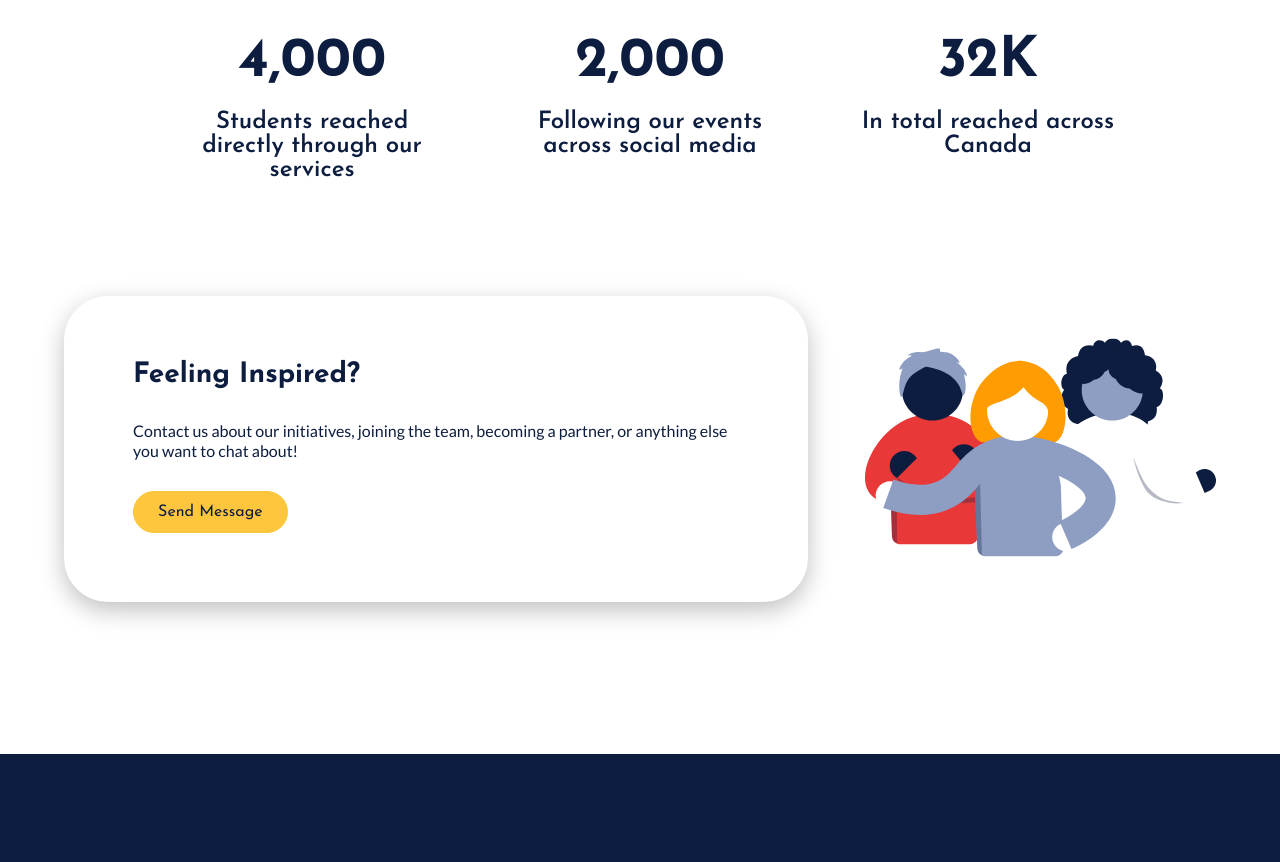
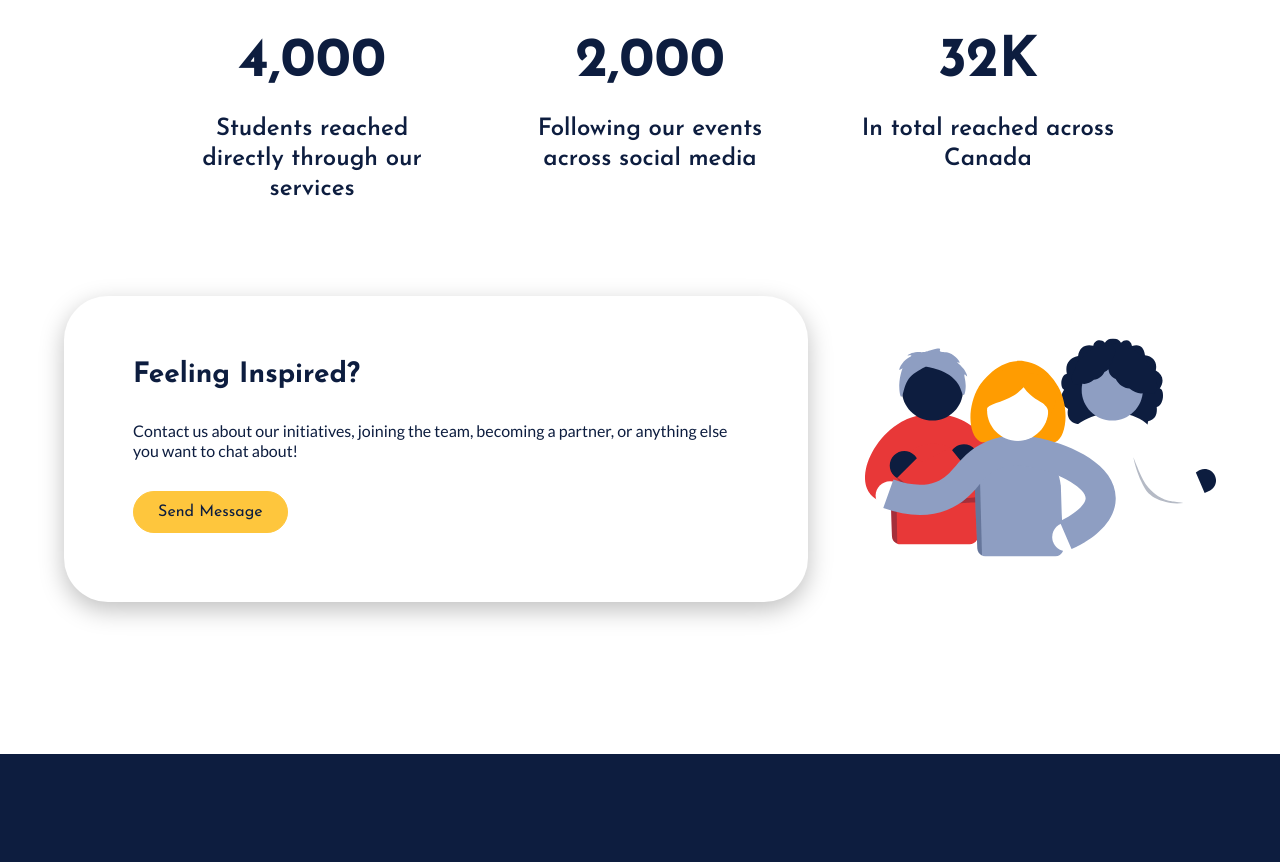
Before and after one commit to PuMProfessionals/pump-web-v2, a Next.js app: page / in a window 1280 px wide. Shown: the part 2507-3369 px from the top of the page. Built offline with nearby package versions, Linux system fonts and the light colour scheme.

Commit message:
added props to wrapper and added styled(Text) in impactcard

```diff
--- a/components/ImpactCard.jsx
+++ b/components/ImpactCard.jsx
@@ -1,5 +1,6 @@
 import styled from "styled-components";
 import Image from "next/image";
+import { Text } from "./Text";
 import { media } from "../utils";
 
 /*
@@ -88,7 +89,7 @@ const Title = styled.h2`
     `
   )};
 `;
-const Description = styled.text`
+const Description = styled(Text)`
   display: flex;
   ${({ theme }) => `
         font-family: ${theme.font.josefin};
--- a/sections/about/ValueSection.jsx
+++ b/sections/about/ValueSection.jsx
@@ -7,7 +7,7 @@ import { baseTheme } from "../../theme";
 
 export const ValueSection = ({ ...props }) => {
   return (
-    <Wrapper>
+    <Wrapper {...props}>
       <TopWrapper>
         <Title size={baseTheme.size.h1} bold="true">
           Our Impact
```
